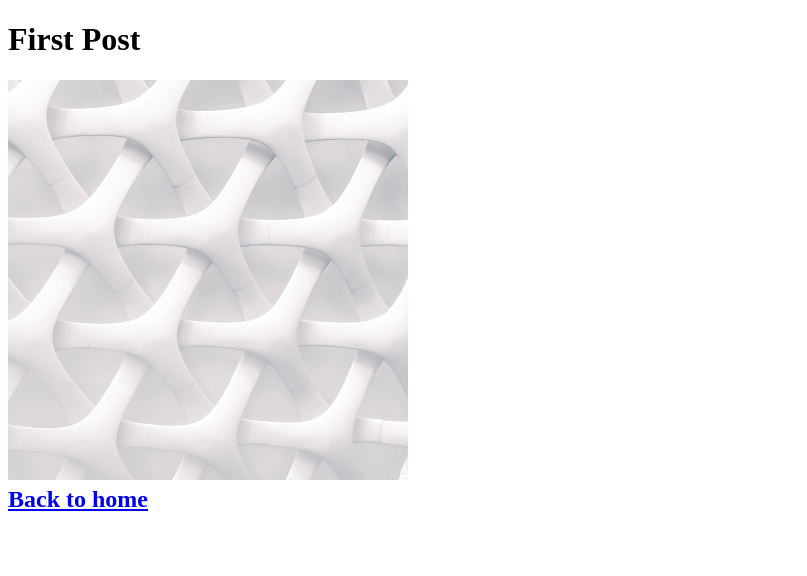
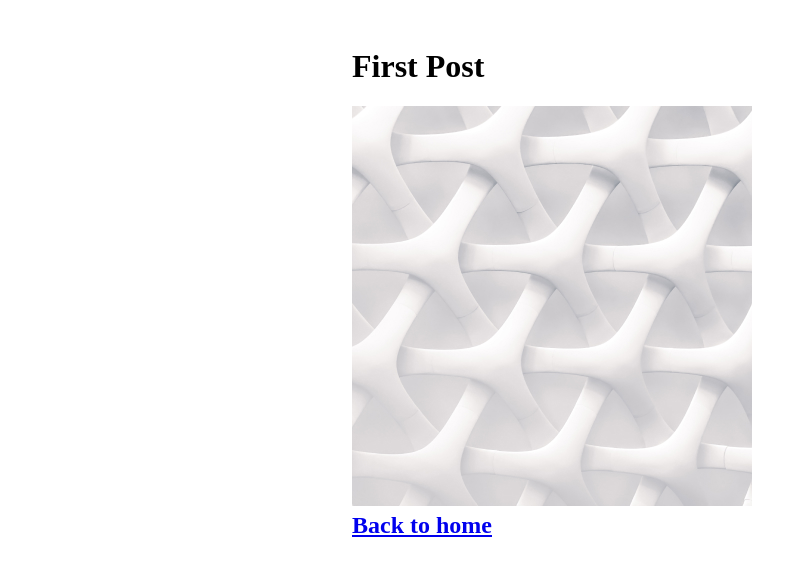
Before and after one commit to refrain62/nextjs-blog, a Next.js app: page /posts/first-post in a window 1280 px wide. Shown: the top 576 px of the page, without its empty margins (0-807 px from the left). Built offline with nearby package versions, Linux system fonts and the light colour scheme.

Commit message:
style の適用

```diff
--- /dev/null
+++ b/components/layout.js
@@ -0,0 +1,5 @@
+import styles from './layout.module.css'
+
+export default function Layout( { children } ) {
+    return <div className={styles.container}>{ children }</div>
+}
--- /dev/null
+++ b/components/layout.module.css
@@ -0,0 +1,5 @@
+.container {
+    max-width: 36rem;
+    padding: 0 1rem;
+    margin: 3rem auto 6rem;
+}
--- a/pages/posts/first-post.js
+++ b/pages/posts/first-post.js
@@ -1,10 +1,11 @@
 import Link from 'next/link'
 import Head from 'next/head'
 import Script from 'next/script'
+import Layout from '../../components/layout'
 
 export default function FirstPost() {
   return (
-    <>
+    <Layout>
       <Head>
         <title>First Post</title>
       </Head>
@@ -22,6 +23,6 @@
           <a>Back to home</a>
         </Link>
       </h2>
-    </>
+    </Layout>
   )
 }
```
Lines whose indentation alone changed are shown as unchanged.
